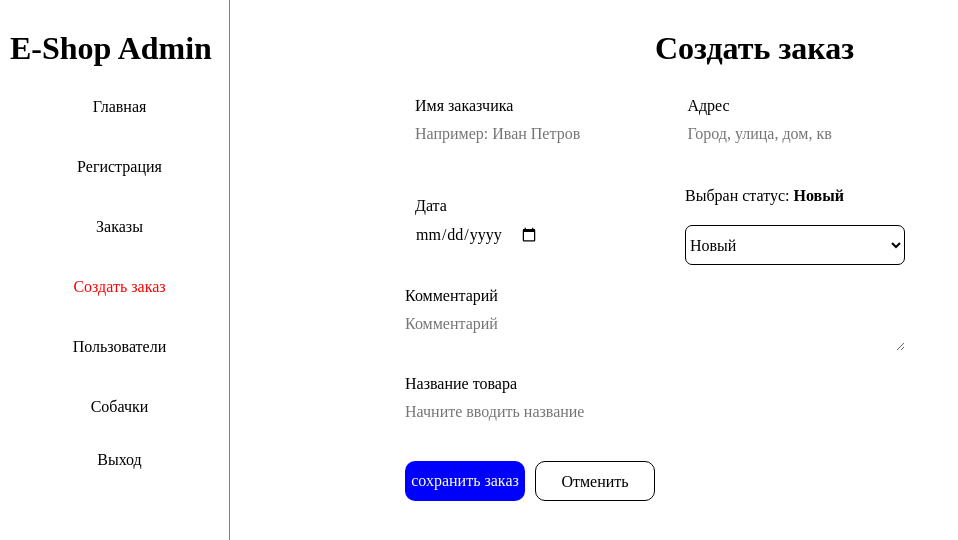
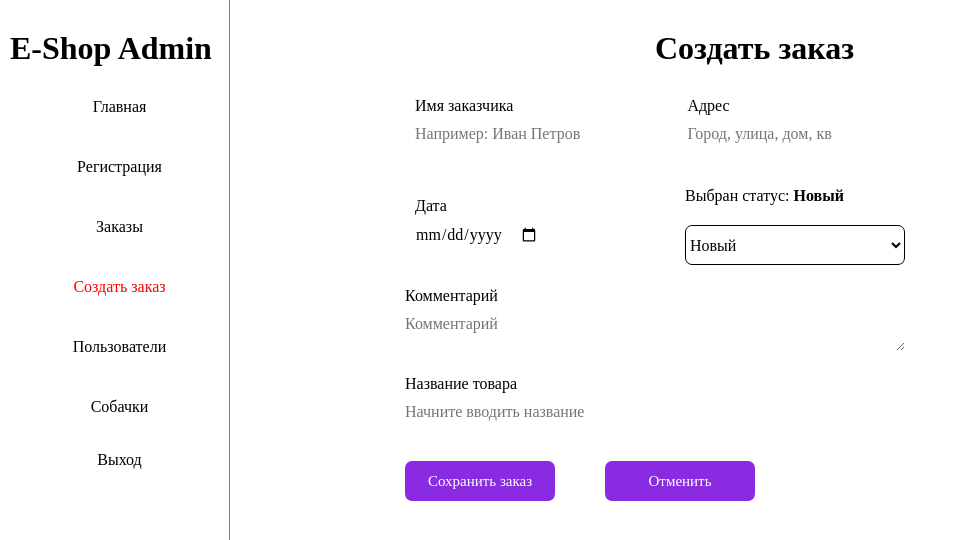
Before and after one commit to innamagkeeva/vue-router, a Vue app: page /createOrder in a window 1280 px wide. Shown: the top 540 px of the page, without its empty margins (0-958 px from the left). Built offline with nearby package versions, Linux system fonts and the light colour scheme; sample sign-in values are in the browser's storage; the HTML template or start-up script is replaced by a standard one.

Commit message:
поправила все кнопки по стилю

```diff
--- a/src/router/index.ts
+++ b/src/router/index.ts
@@ -68,14 +68,14 @@ const router = createRouter({
   routes,
 })
 
-router.beforeEach((to) => {
-  if (to.name === 'auth' || to.name === 'register') {
-    return true
-  }
-  if (localStorage.getItem('token')) {
-    return true
-  }
-  return { name: 'auth' }
-})
+// router.beforeEach((to) => {
+//   if (to.name === 'auth' || to.name === 'register') {
+//     return true
+//   }
+//   if (localStorage.getItem('token')) {
+//     return true
+//   }
+//   return { name: 'auth' }
+// })
 
 export default router
--- a/src/views/AuthPage.vue
+++ b/src/views/AuthPage.vue
@@ -45,7 +45,7 @@ async function onSignIn() {
           v-model:login="login"
           v-model:password="password"
         />
-        <BaseButton> Войти</BaseButton>
+        <BaseButton type="submit"> Войти</BaseButton>
       </form>
     </div>
   </div>
--- a/src/views/CreateOrderPage.vue
+++ b/src/views/CreateOrderPage.vue
@@ -1,6 +1,10 @@
 <script setup lang="ts">
 import { ref } from 'vue'
 import { ordersApi, type OrderStatus } from '@/api/orders'
+import { useRouter } from 'vue-router'
+import BaseButton from '@/components/BaseButton.vue'
+
+const router = useRouter()
 
 function resetForm() {
   address.value = ''
@@ -37,6 +41,10 @@ const orderStatus = ref<OrderStatus>('Новый')
 
 function saveOrder() {
   createOrder()
+}
+
+function goToHomePage() {
+  router.push({ name: 'home' })
 }
 </script>
 
@@ -121,18 +129,20 @@ function saveOrder() {
         placeholder="Начните вводить название"
         v-model="product"
       />
-      <div class="form__button">
-        <button
+      <div class="form__buttons">
+        <BaseButton type="submit">Сохранить заказ</BaseButton>
+        <!-- <button
           type="submit"
           class="form__btn form__button-save"
         >
           сохранить заказ
-        </button>
-        <RouterLink
+        </button> -->
+        <BaseButton @click="goToHomePage">Отменить</BaseButton>
+        <!-- <RouterLink
           class="form__btn form__button-cancel"
           :to="{ name: 'home' }"
           >Отменить</RouterLink
-        >
+        > -->
       </div>
     </form>
   </div>
@@ -180,29 +190,11 @@ function saveOrder() {
   margin-bottom: 20px;
 }
 
-.form__button {
+.form__buttons {
   width: 350px;
   height: 40px;
-
   display: flex;
-}
-
-.form__btn {
-  width: 120px;
-  height: 40px;
-  border-radius: 10px;
-}
-
-.form__button-save {
-  background-color: blue;
-  color: white;
-  margin-right: 10px;
-}
-
-.form__button-cancel {
-  border: 1px solid black;
-  text-align: center;
-  line-height: 40px;
+  justify-content: space-between;
 }
 
 .input__name-product {
@@ -220,22 +212,3 @@ function saveOrder() {
   border-radius: 7px;
 }
 </style>
-
-<!-- // const router = useRouter()
-
-//   if (userName.value && address.value && data.value && comment.value && product.value) {
-//     router.push({ name: 'listOrders' })
-//   } else {
-//     console.log('Введите все данные')
-//   }
-//  -->
-<!-- <div class="form__user-data">
-          <p class="form__title">Статус</p>
-          <input
-            class="input__name"
-            type="text"
-            name="status"
-            placeholder="Новый"
-            v-model="status"
-          />
-        </div> -->
--- a/src/views/OrdersPage.vue
+++ b/src/views/OrdersPage.vue
@@ -2,8 +2,9 @@
 import { onMounted, ref } from 'vue'
 import { ordersApi, type Order } from '@/api/orders'
 import { useRouter } from 'vue-router'
+import { AxiosError } from 'axios'
 import ConfirmDialog from '@/components/ConfirmDialog.vue'
-import { AxiosError } from 'axios'
+import BaseButton from '@/components/BaseButton.vue'
 
 const router = useRouter()
 const orders = ref<Order[] | null>(null)
@@ -70,17 +71,17 @@ async function handleDelete() {
   isOpenConfirm.value = false
   selectedOrderId.value = null
 }
+
+function goToCreateOrder() {
+  router.push({ name: 'createOrder' })
+}
 </script>
 
 <template>
   <div class="list-orders">
     <div class="list-orders__header">
       <p class="list-orders__title">Список заказов</p>
-      <RouterLink
-        class="list-orders__button"
-        :to="{ name: 'createOrder' }"
-        >Создать заказ</RouterLink
-      >
+      <BaseButton @click="goToCreateOrder">Создать заказ</BaseButton>
     </div>
 
     <table class="order-table">
@@ -234,7 +235,7 @@ async function handleDelete() {
 }
 
 .status-label.blueviolet {
-  background-color: blueviolet;
+  background-color: orangered;
 }
 
 .status-label.red {
--- a/src/views/RegistrationPage.vue
+++ b/src/views/RegistrationPage.vue
@@ -68,7 +68,7 @@ async function signIn() {
           placeholder="Введите вашу фамилию"
           v-model="secondName"
         />
-        <BaseButton>Зарегистрироваться</BaseButton>
+        <BaseButton type="submit">Зарегистрироваться</BaseButton>
       </form>
     </div>
   </div>
```
